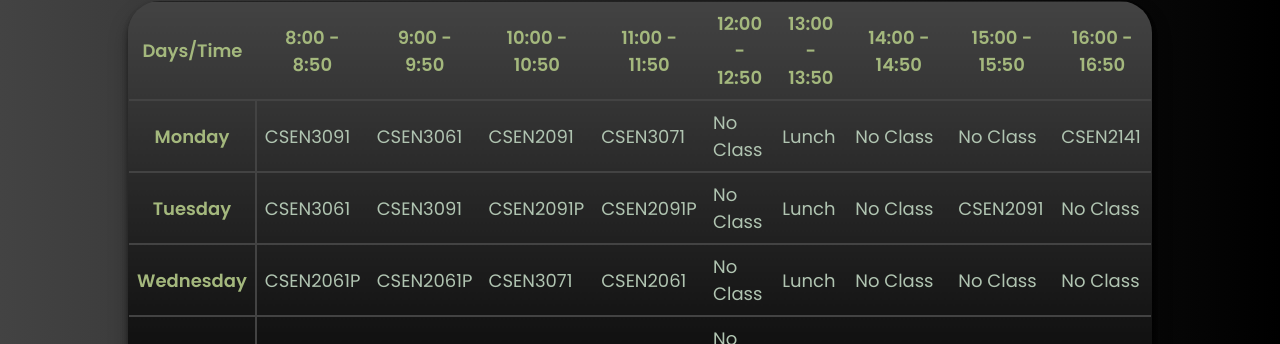
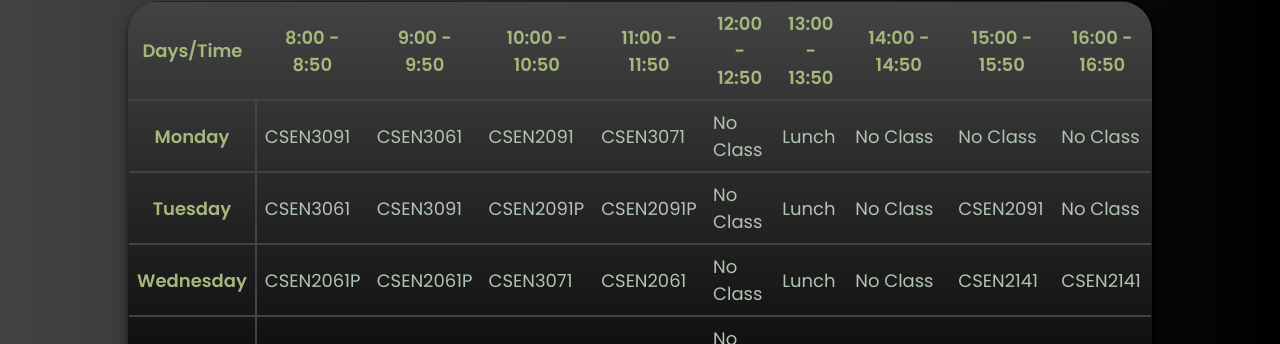
Before and after one commit to bharatbhusal/semester-routine, a React (Create React App) app: page / in a window 1280 px wide. Shown: the part 95-439 px from the top of the page. Built offline with nearby package versions, Linux system fonts and the light colour scheme.

Commit message:
time table change

```diff
--- a/src/components/Navbar.jsx
+++ b/src/components/Navbar.jsx
@@ -1,6 +1,7 @@
 import React, { useEffect } from 'react';
 
 const NavBar = ({ activeDay, handleDay }) => {
+    const days = ['Mon', 'Tue', 'Wed', 'Thur', 'Fri'];
 
     useEffect(() => {
 
--- a/src/data/routine.json
+++ b/src/data/routine.json
@@ -25,7 +25,7 @@
             "subject": "No Class"
         },
         "16": {
-            "subject": "CSEN2141"
+            "subject": "No Class"
         }
     },
     "Tuesday": {
@@ -80,10 +80,10 @@
             "subject": "No Class"
         },
         "15": {
-            "subject": "No Class"
+            "subject": "CSEN2141"
         },
         "16": {
-            "subject": "No Class"
+            "subject": "CSEN2141"
         }
     },
     "Thursday": {
```
